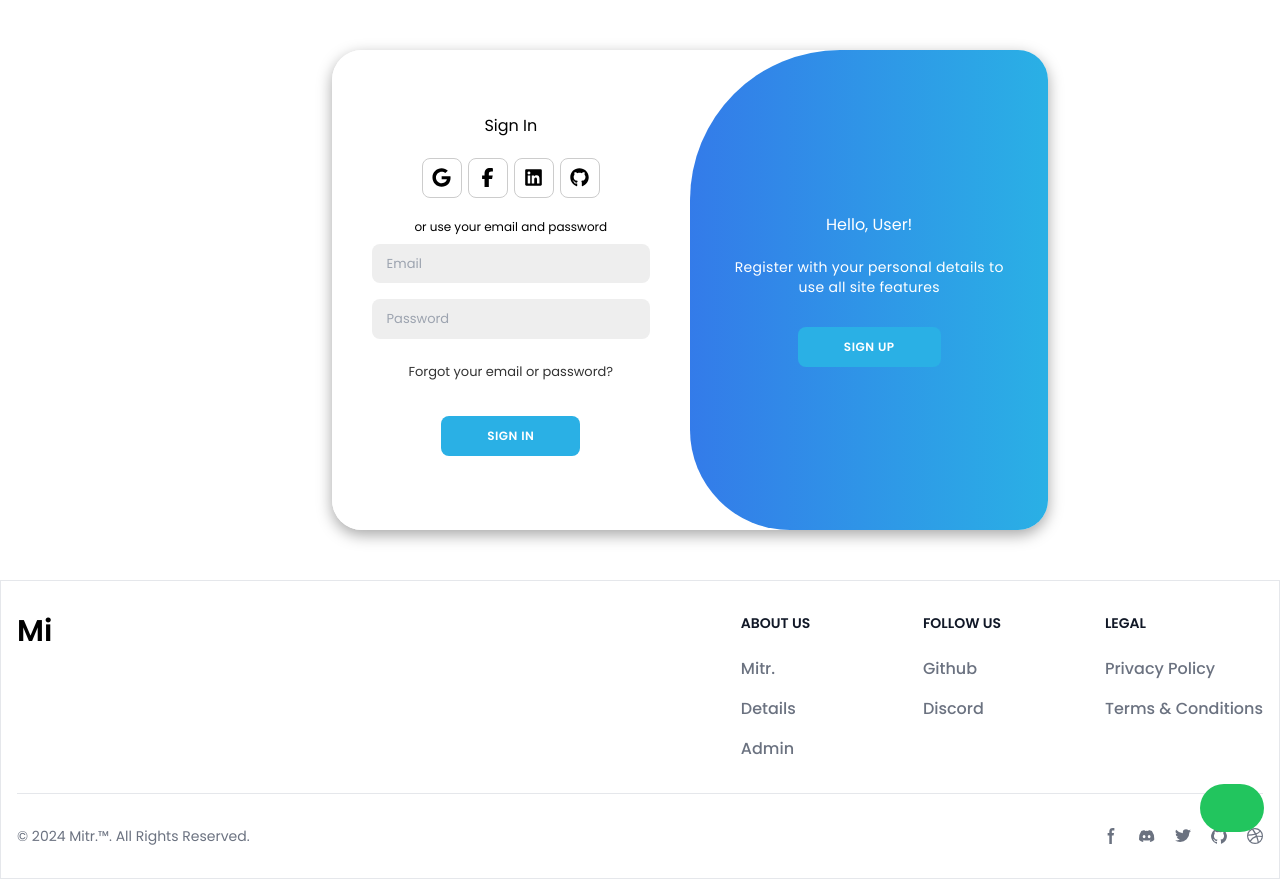
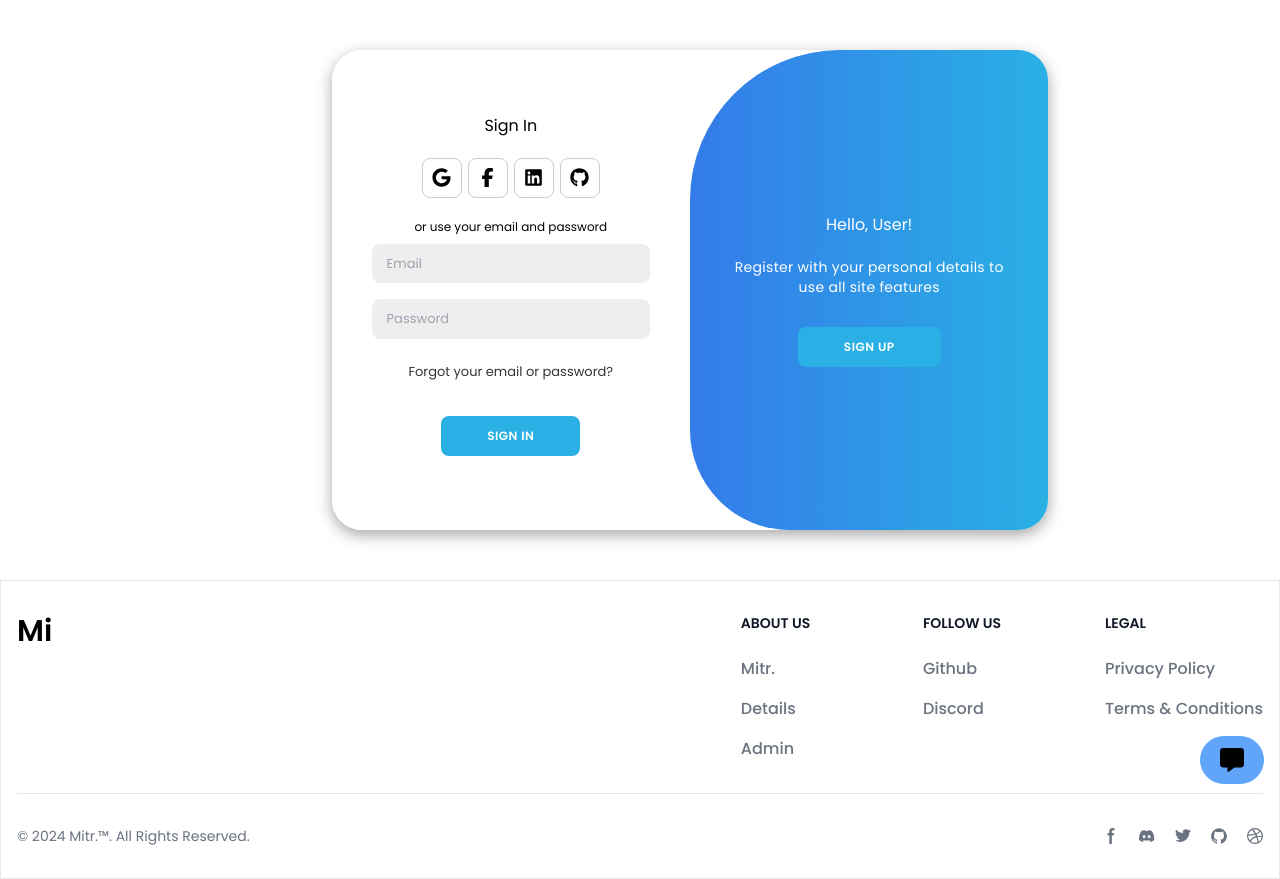
Before and after one commit to piyushbaibhav/Mitr, a React (Vite) app: page / in a window 1280 px wide. Built offline with nearby package versions, Linux system fonts and the light colour scheme.

Commit message:
chatbot update

```diff
--- a/src/components/Chatbot.jsx
+++ b/src/components/Chatbot.jsx
@@ -35,21 +35,21 @@ const Chatbot = () => {
     };
 
     return (
-        <div className={`absolute bottom-4 right-4 z-50 transition-transform ${chatOpen ? 'transform translate-y-0' : 'transform translate-y-full'}`}>
-            <div className="bg-green-500 text-white p-3 rounded-full cursor-pointer" onClick={toggleChat}>
+        <div className={`absolute bottom-4 right-4 z-50 transition-transform ${chatOpen ? 'transform translate-y-0' : 'transform translate-y-0'}`}>
+            <div className="bg-blue-400 text-white p-3 rounded-full cursor-pointer" onClick={toggleChat}>
                 {chatOpen ? (
                     <svg
                         xmlns="http://www.w3.org/2000/svg"
-                        viewBox="0 0 24 24"
-                        className='w-10 h-6'>
-                        <path d="M320 0c17.7 0 32 14.3 32 32V96H472c39.8 0 72 32.2 72 72V440c0 39.8-32.2 72-72 72H168c-39.8 0-72-32.2-72-72V168c0-39.8 32.2-72 72-72H288V32c0-17.7 14.3-32 32-32zM208 384c-8.8 0-16 7.2-16 16s7.2 16 16 16h32c8.8 0 16-7.2 16-16s-7.2-16-16-16H208zm96 0c-8.8 0-16 7.2-16 16s7.2 16 16 16h32c8.8 0 16-7.2 16-16s-7.2-16-16-16H304zm96 0c-8.8 0-16 7.2-16 16s7.2 16 16 16h32c8.8 0 16-7.2 16-16s-7.2-16-16-16H400zM264 256a40 40 0 1 0 -80 0 40 40 0 1 0 80 0zm152 40a40 40 0 1 0 0-80 40 40 0 1 0 0 80zM48 224H64V416H48c-26.5 0-48-21.5-48-48V272c0-26.5 21.5-48 48-48zm544 0c26.5 0 48 21.5 48 48v96c0 26.5-21.5 48-48 48H576V224h16z" />
+                        viewBox="0 0 512 512"
+                        className='w-10 h-6 items-center'>
+                        <path d="M64 0C28.7 0 0 28.7 0 64V352c0 35.3 28.7 64 64 64h96v80c0 6.1 3.4 11.6 8.8 14.3s11.9 2.1 16.8-1.5L309.3 416H448c35.3 0 64-28.7 64-64V64c0-35.3-28.7-64-64-64H64z" />
                     </svg>
                 ) : (
                     <svg
                         xmlns="http://www.w3.org/2000/svg"
-                        viewBox="0 0 24 24"
+                        viewBox="0 0 512 512"
                         className='w-10 h-6'>
-                        <path d="M320 0c17.7 0 32 14.3 32 32V96H472c39.8 0 72 32.2 72 72V440c0 39.8-32.2 72-72 72H168c-39.8 0-72-32.2-72-72V168c0-39.8 32.2-72 72-72H288V32c0-17.7 14.3-32 32-32zM208 384c-8.8 0-16 7.2-16 16s7.2 16 16 16h32c8.8 0 16-7.2 16-16s-7.2-16-16-16H208zm96 0c-8.8 0-16 7.2-16 16s7.2 16 16 16h32c8.8 0 16-7.2 16-16s-7.2-16-16-16H304zm96 0c-8.8 0-16 7.2-16 16s7.2 16 16 16h32c8.8 0 16-7.2 16-16s-7.2-16-16-16H400zM264 256a40 40 0 1 0 -80 0 40 40 0 1 0 80 0zm152 40a40 40 0 1 0 0-80 40 40 0 1 0 0 80zM48 224H64V416H48c-26.5 0-48-21.5-48-48V272c0-26.5 21.5-48 48-48zm544 0c26.5 0 48 21.5 48 48v96c0 26.5-21.5 48-48 48H576V224h16z" />
+                        <path d="M64 0C28.7 0 0 28.7 0 64V352c0 35.3 28.7 64 64 64h96v80c0 6.1 3.4 11.6 8.8 14.3s11.9 2.1 16.8-1.5L309.3 416H448c35.3 0 64-28.7 64-64V64c0-35.3-28.7-64-64-64H64z" />
                     </svg>
                 )}
             </div>
@@ -57,7 +57,7 @@ const Chatbot = () => {
                 <div className="bg-white border rounded shadow p-4 mt-2 max-w-xs">
                     <div style={{ height: '200px', border: '1px solid #ccc', overflowY: 'auto' }}>
                         {messages.map((message, index) => (
-                            <div key={index} className={message.type === 'user' ? 'text-blue-500' : 'text-green-500'}>
+                            <div key={index} className={message.type === 'user' ? 'text-red-500' : 'text-blue-400 grid justify-items-end'}>
                                 {message.text}
                             </div>
                         ))}
```
